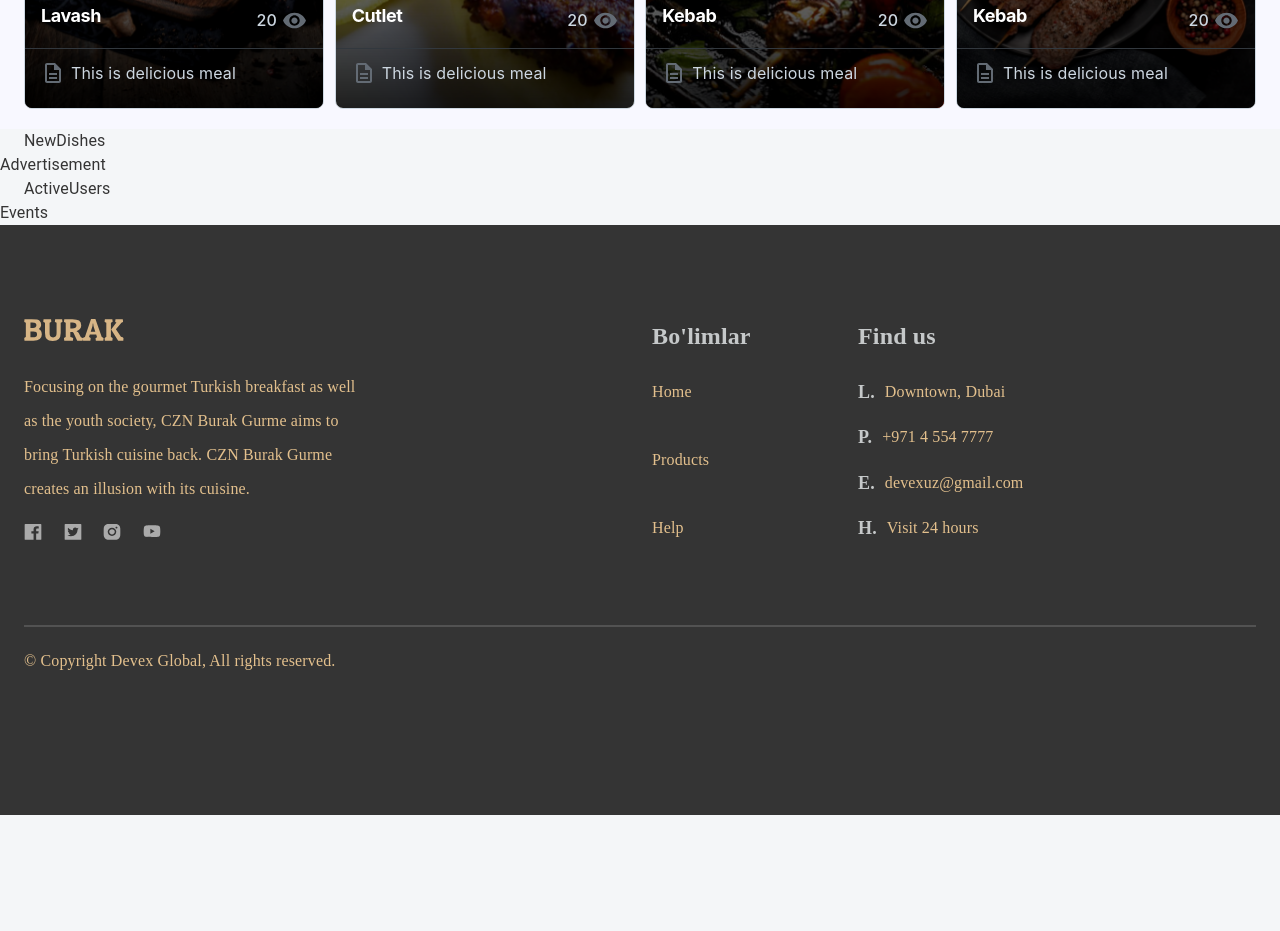
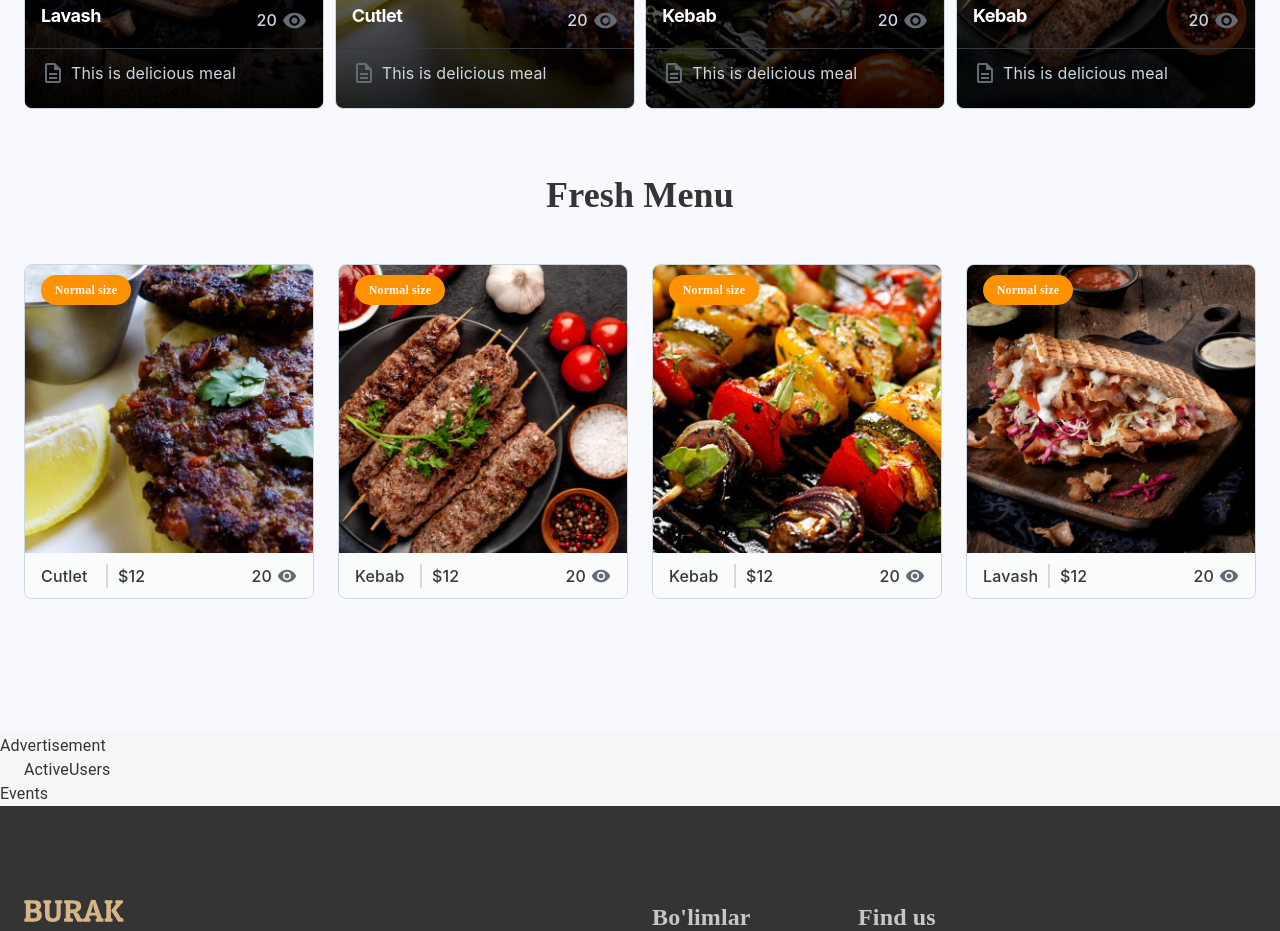
Before and after one commit to asliddinbe/burak-react, a React (Create React App) app: page / in a window 1280 px wide. Shown: the part 1460-2391 px from the top of the page. Before the commit the page ends 2275 px from the top, so only its background shows below. Built offline with nearby package versions, Linux system fonts and the light colour scheme.

Commit message:
feat: develop newDishes sectional component

```diff
--- a/src/app/screens/homePage/NewDishes.tsx
+++ b/src/app/screens/homePage/NewDishes.tsx
@@ -1,10 +1,64 @@
 import React from "react";
-import { Container } from "@mui/material";
+import { Box, Container, Stack } from "@mui/material";
+import  AspectRatio from "@mui/joy/AspectRatio";
+import Card from "@mui/joy/Card";
+import CardOverflow  from "@mui/joy/CardOverflow";
+import Typography from "@mui/joy/Typography";
+import { CssVarsProvider } from "@mui/joy/styles";
+import VisibilityIcon  from "@mui/icons-material/Visibility";
+import Divider from "../../components/divider";
+
+const newDishes = [
+    { productName: "Cutlet", imagPath: "/img/cutlet.webp" },
+    { productName: "Kebab", imagPath: "/img/kebab-fresh.webp" },
+    { productName: "Kebab", imagPath: "/img/kebab.webp" },
+    { productName: "Lavash", imagPath: "/img/lavash.webp" },
+];
 
 export default function NewDishes() {
     return (
-        <div>
-            <Container>NewDishes</Container>
+        <div className={"new-products-frame"}>
+          <Container>
+            <Stack className={"main"}>
+              <Box className={"category-title"}>Fresh Menu</Box>
+              <Stack className={"cards-frame"}>
+                <CssVarsProvider>
+                  {newDishes.map(( ele, index) => {
+                    return (
+                        <Card key={index} variant="outlined" className={"card"}>
+                            <CardOverflow>
+                               <div className="product-sale">Normal size</div>
+                               <AspectRatio ratio="1">
+                                  <img src={ele.imagPath} alt="" />
+                               </AspectRatio>
+                            </CardOverflow>
+
+                            <CardOverflow variant="soft" className="product-detail">
+                               <Stack className="info">
+                                 <Stack flexDirection={"row"}>
+                                   <Typography className={"title"}>
+                                     {ele.productName}
+                                   </Typography>
+                                   <Divider width="2" height="24" bg="#d9d9d9"/>
+                                   <Typography className={"price"}>$12</Typography>
+                                 </Stack>
+                                 <Stack>
+                                    <Typography className={"views"}>
+                                        20
+                                        <VisibilityIcon
+                                         sx={{ fontSize: 20, marginLeft: "5px" }}
+                                        />
+                                    </Typography>
+                                 </Stack>
+                               </Stack>
+                            </CardOverflow>
+                        </Card>
+                    );
+                  })}
+                </CssVarsProvider>
+              </Stack>
+            </Stack>
+          </Container>
         </div>
     );
 }
--- a/src/css/home.css
+++ b/src/css/home.css
@@ -98,3 +98,102 @@
     ),
     linear-gradient(to top, rgba(0,0,0,0.8), rgba(0,0,0,0) 300px );
 }
+
+/** NEWDISHES **/
+
+.homepage .new-products-frame {
+    width: 100%;
+    height: 605px;
+    background: #f8f8ff;
+    display: flex;
+}
+
+.homepage .main {
+    margin-top: 45px;
+    display: flex;
+    flex-direction: column;
+    align-items: center;
+}
+
+.homepage .new-products-frame .category-title {
+    font-family: "Dancing Script";
+    font-style: normal;
+    font-weight: 700;
+    font-size: 36px;
+    line-height: 43px;
+}
+
+.homepage .new-products-frame .main .cards-frame {
+    width: 100%;
+    margin: 47px 2px 2px 2px;
+    flex-direction: row;
+    justify-content: space-between;
+}
+
+.homepage .new-products-frame .main .card {
+    height: 335px;
+    width: 290px;
+    cursor: pointer;
+}
+
+.homepage .new-products-frame .product-sale {
+    position: absolute;
+    margin-top: 10px;
+    z-index: 100;
+    width: 90px;
+    height: 30px;
+    display: flex;
+    align-items: center;
+    justify-content: center;
+    background: #ff9200;
+    box-shadow: 4px 6px 20px rgba(0,0,0,0.1);
+    border-radius: 25px;
+    font-family: "Poppins";
+    font-style: normal;
+    font-weight: 600;
+    font-size: 12px;
+    line-height: 21px;
+    color: #f8f8ff;
+}
+
+.homepage .new-products-frame .product-detail {
+    width: auto;
+    height: 49%;
+    display: flex;
+    justify-content: center;
+    margin-top: -12px;
+    border-top: 1px solid;
+    border-color: #f8f8ff;
+    background-color: #fafbfb;
+}
+
+.homepage .new-products-frame .product-detail .info {
+    width: 100;
+    display: flex;
+    flex-direction: row;
+    justify-content: space-between;
+    align-items: center;
+}
+
+.homepage .new-products-frame .product-detail .title {
+    width: 65px;
+    font-weight: 500;
+}
+
+.homepage .new-products-frame .product-detail .price {
+    margin-left: 10px;
+    width: 20px;
+    font-weight: 500;
+}
+
+.homepage .new-products-frame .product-detail .divider {
+    margin: 0 10px 0 10px;
+    width: 2px;
+    background-color: #d9d9d9;
+}
+
+.homepage .new-products-frame .product-detail .views {
+    display: flex;
+    align-items: center;
+    font-weight: 500;
+}
```
